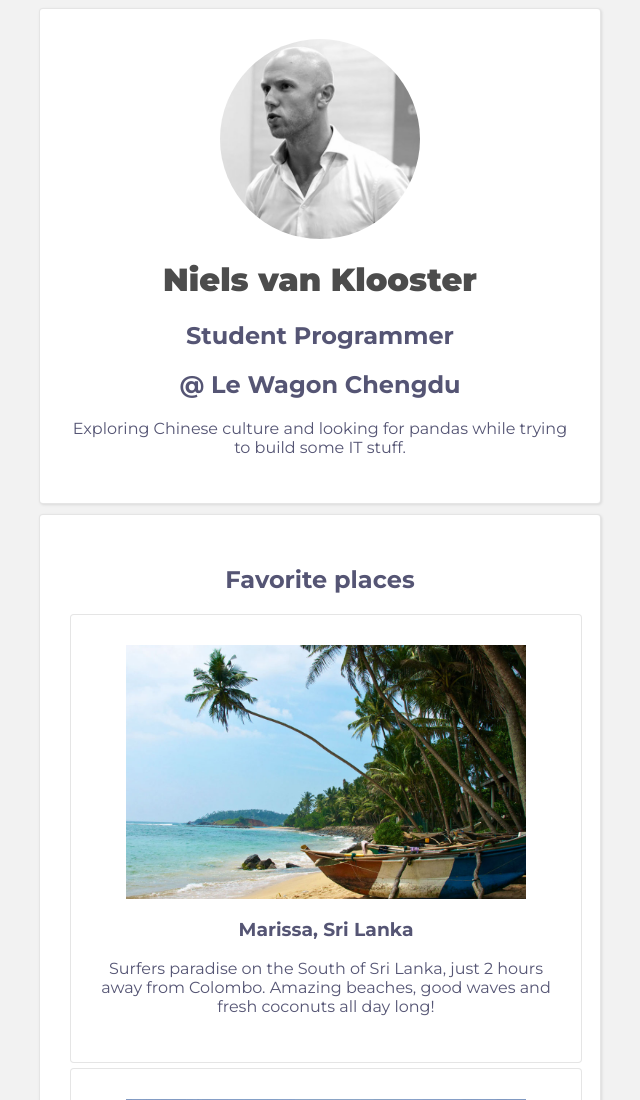
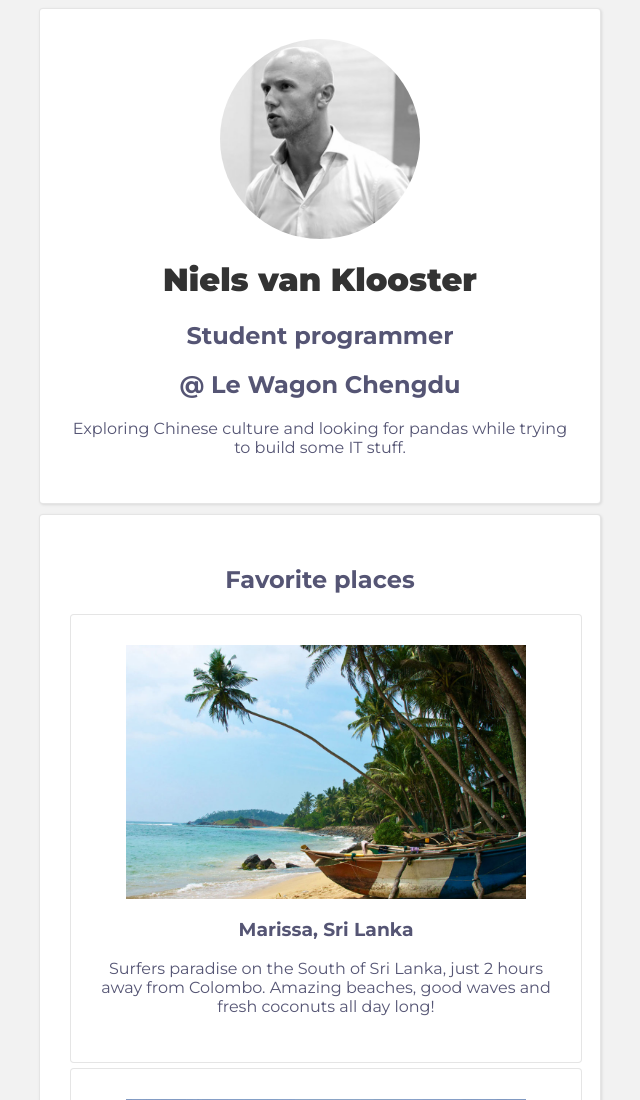
Before and after one commit to nhcvk/profile, a plain HTML site: page index.html in a window 1280 px wide. Shown: the top 1100 px of the page, without its empty margins (320-960 px from the left). Drawn offline with Linux system fonts and the light colour scheme.

Commit message:
updated picture links and font color h1

```diff
--- a/index.html
+++ b/index.html
@@ -23,7 +23,7 @@
   <div class="intro">
   <img src="images/Niels.jpg" alt="Niels van Klooster" class="profile">
     <h1>Niels van Klooster</h1>
-      <h2>Student Programmer</h2>
+      <h2>Student programmer</h2>
       <h2>@ Le Wagon Chengdu</h2>
         <p>Exploring Chinese culture and looking for pandas while trying to build some IT stuff.</p>
   </div>
--- a/style.css
+++ b/style.css
@@ -8,7 +8,7 @@ body {
 
 h1 {
   font-weight: 900;
-  color: rgba(0, 0, 0, 0.7);
+  color: rgba(0, 0, 0, 0.8);
 }
 
 h2 {
```
